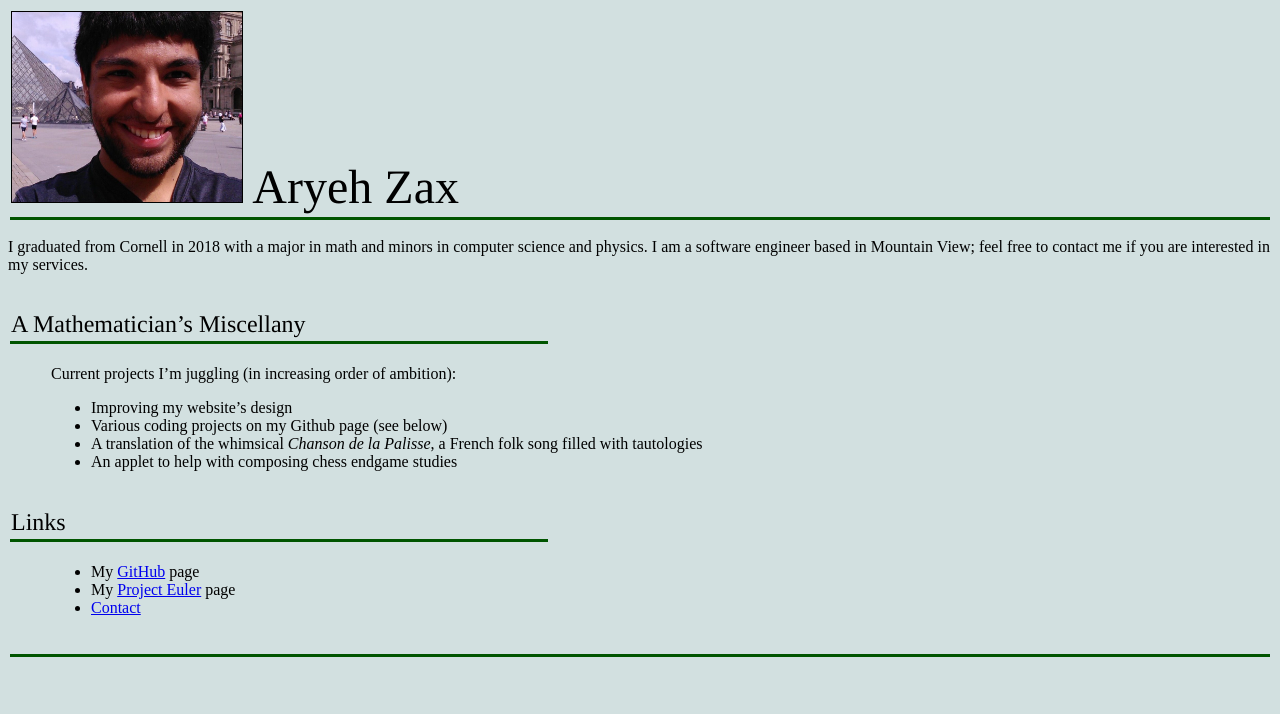
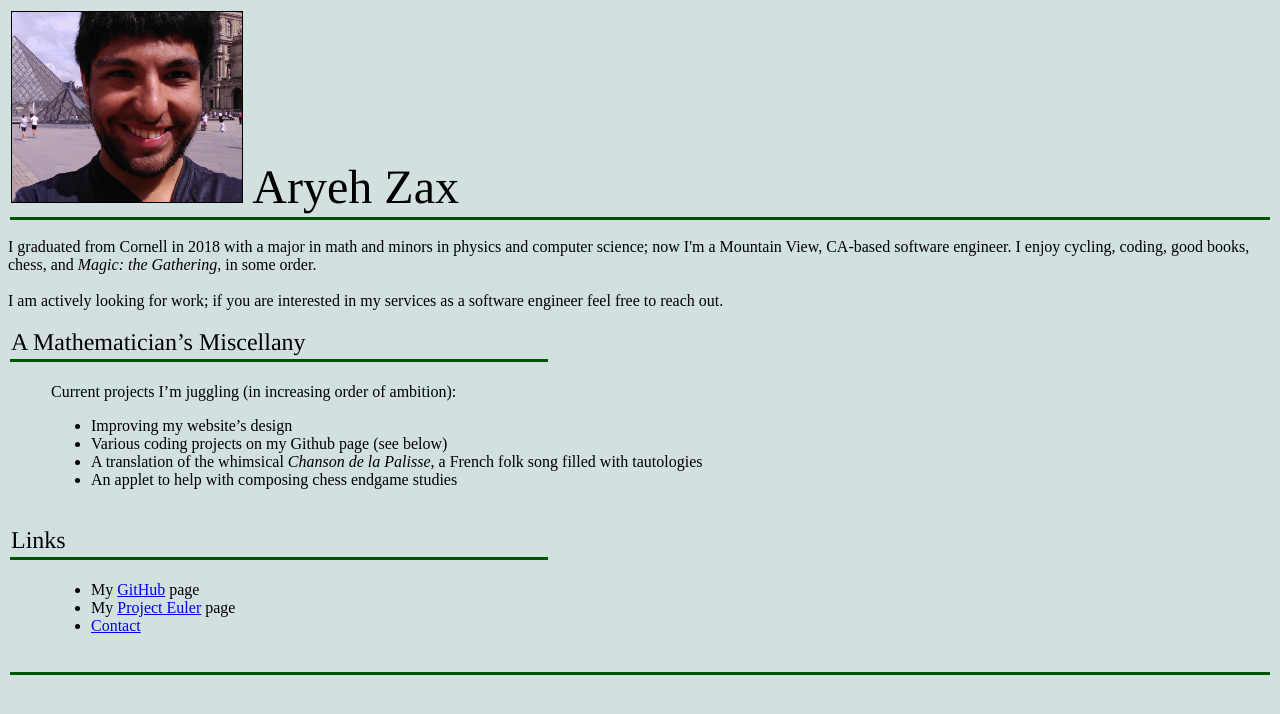
Before and after one commit to azax1/personal-website, a plain HTML site: page docs/index.html in a window 1280 px wide. Drawn offline with Linux system fonts and the light colour scheme.

Commit message:
updating mah website

```diff
--- a/docs/index.html
+++ b/docs/index.html
@@ -34,7 +34,9 @@ Aryeh Zax</td></tr>
 <tr class="bar"><td></td></tr></table></p>
 
 <main>
-I graduated from Cornell in 2018 with a major in math and minors in computer science and physics. I am a software engineer based in Mountain View; feel free to contact me if you are interested in my services.<br><br>
+I graduated from Cornell in 2018 with a major in math and minors in physics and computer science; now I'm a Mountain View, CA-based software engineer. I enjoy cycling, coding, good books, chess, and <i>Magic: the Gathering</i>, in some order.<br>
+<br>
+I am actively looking for work; if you are interested in my services as a software engineer feel free to reach out.<br>
 
 <p><table class="h3"><tr><td>A Mathematician’s Miscellany</td></tr>
 <tr class="bar"><td></td></tr></table></p>
```
